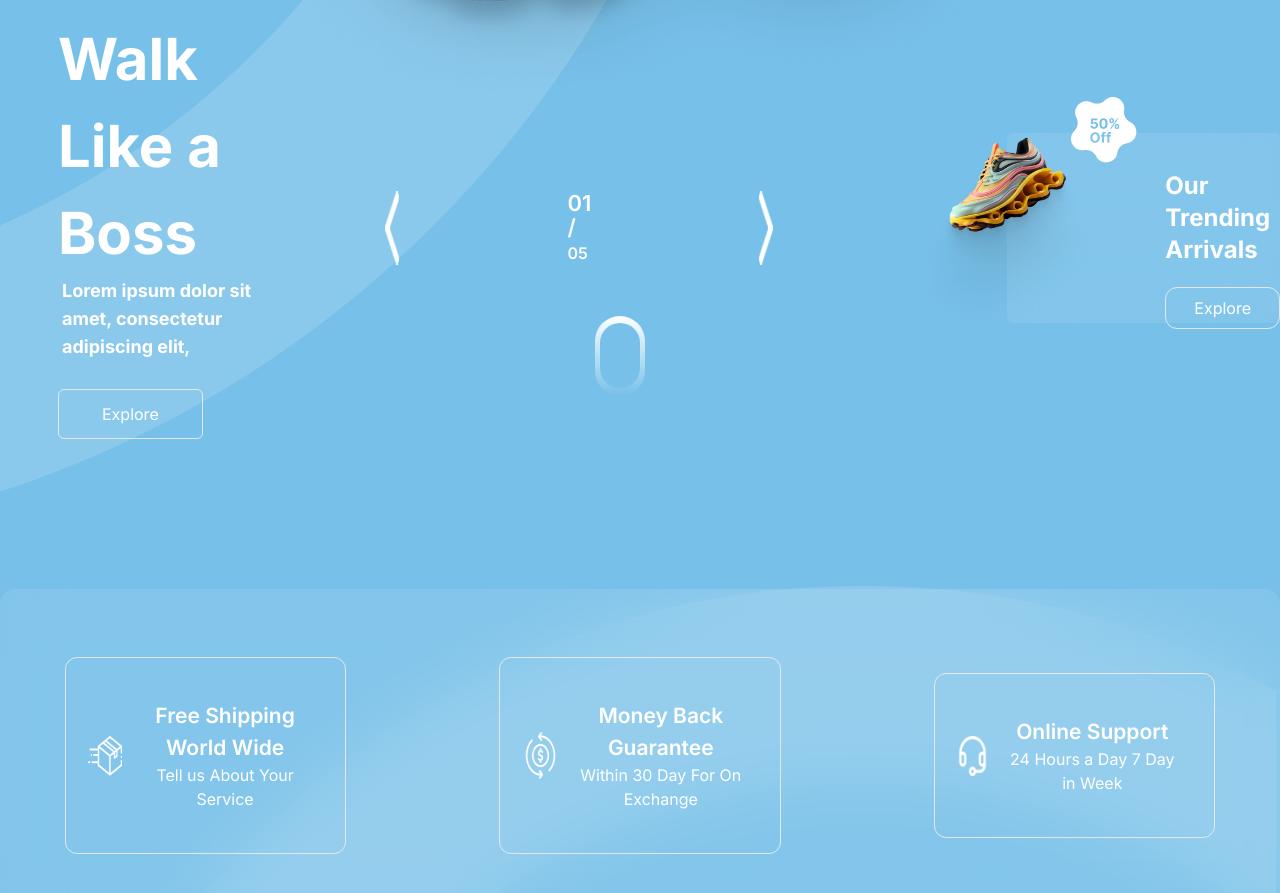
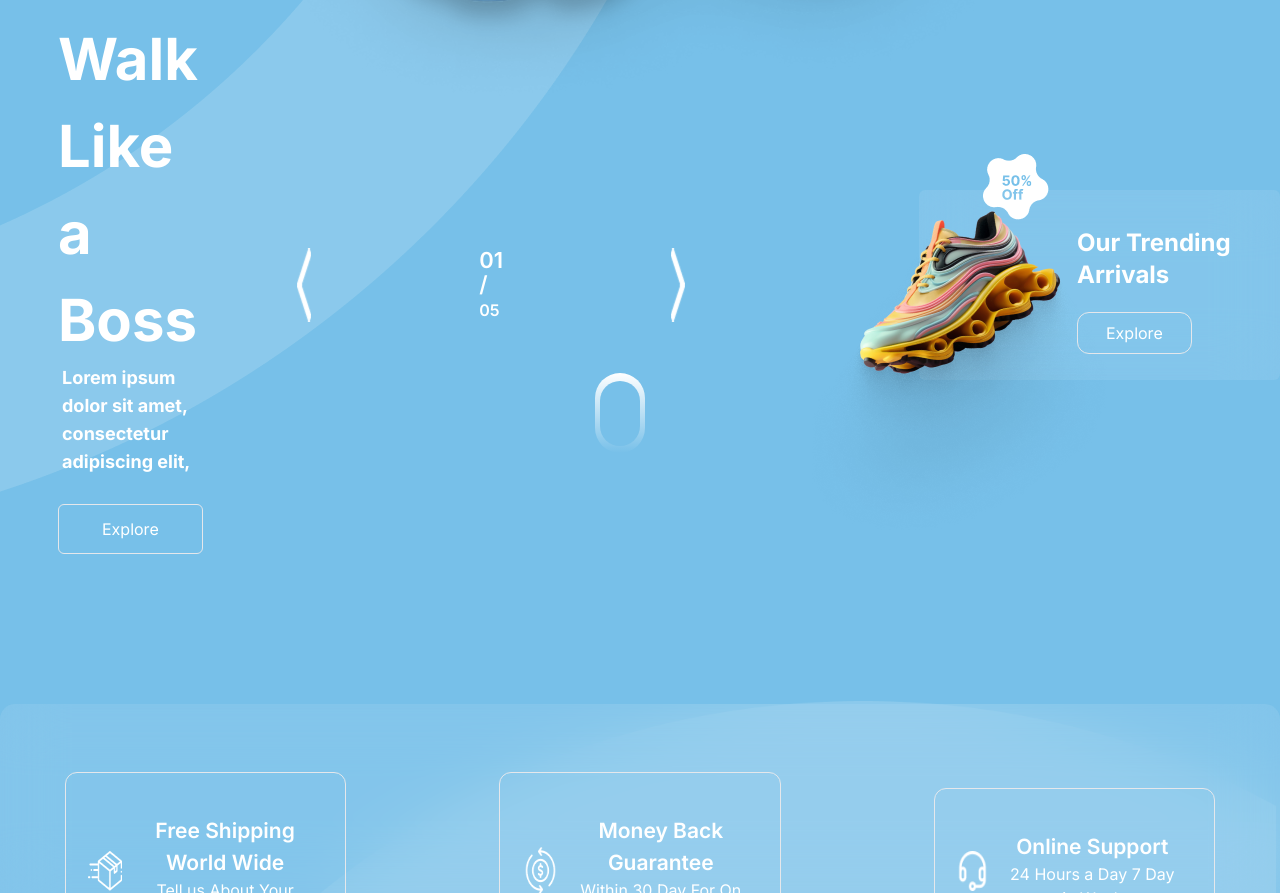
Before and after one commit to NHDrizzt/ecommerce-boss, a Next.js app: page / in a window 1280 px wide. Shown: the part 868-1761 px from the top of the page. Built offline with nearby package versions, Linux system fonts and the light colour scheme.

Commit message:
style: fixed the size of treding shoes

```diff
--- a/src/app/components/SubHeader.jsx
+++ b/src/app/components/SubHeader.jsx
@@ -19,7 +19,9 @@
       <div className="relative ml-[277px] bg-custom-fade max-h-[190px] max-w-[361px] rounded-md ">
         <div className=" ">
           <img className="absolute -top-9 left-16" src="/assets/discount50.png" alt="Discount 50%" />
-          <img className="absolute -top-10 -left-36 w-full " alt="Rose Gold Feminine Shoes" src="/assets/rose-gold-feminine-shoe.png" />
+          <div className="relative w-[470px]">
+            <img className="absolute -top-14 -left-52 w-full h-auto object-cover" alt="Rose Gold Feminine Shoes" src="/assets/rose-gold-feminine-shoe.png" />
+          </div>
         </div>
         <div className="pl-[158px] py-[37px] pr4">
           <p className="text-2xl font-bold">Our Trending Arrivals</p>
```
